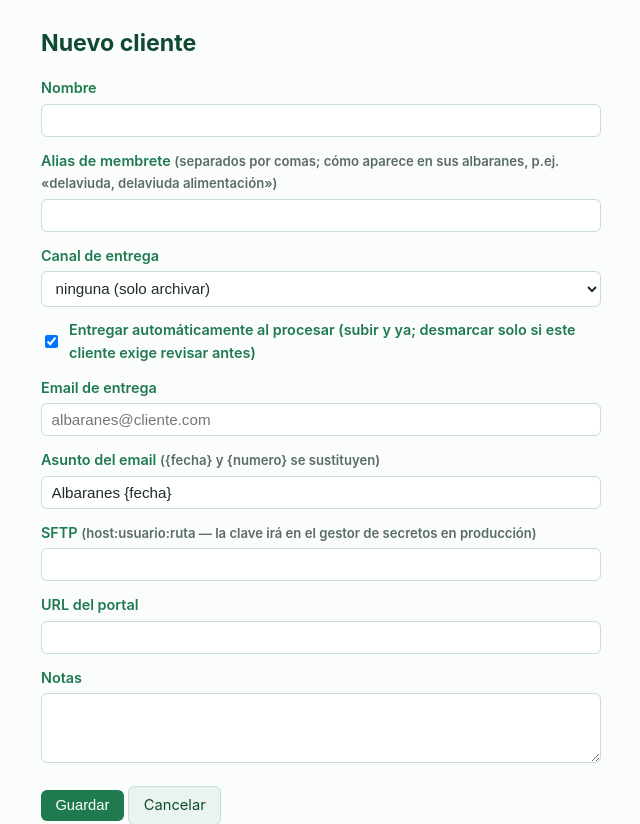
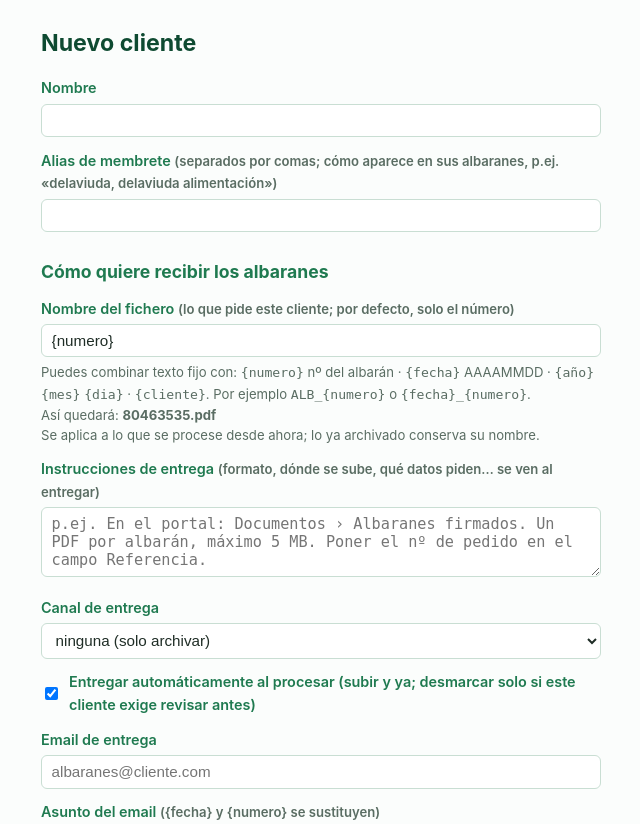
Before and after one commit to inhumario/albaranes, a Flask app: page /clientes/1 in a window 1280 px wide. Shown: the part 54-878 px from the top of the page, without its empty margins (115-755 px from the left). Run offline with Flask 3, Linux system fonts and the light colour scheme; data comes from the database, SQL or seed files in the repository; data that the repository does not hold is empty.

Commit message:
v0.6.0: nombre de fichero e instrucciones por cliente, y pantalla de subida manual al portal
- Ficha del cliente: formato del nombre ({numero}, {fecha}, {año}, {mes}, {dia}, {cliente})
  con vista previa, e instrucciones de entrega.
- Portal: descargar lo pendiente ya con su nombre (ZIP o uno a uno), abrir el portal y
  marcar lo subido; en el Archivo sale como «Sin subir» / «Subido el…».

Co-Authored-By: Claude Opus 5.5 <noreply@anthropic.com>

```diff
--- a/app.py
+++ b/app.py
@@ -30,7 +30,7 @@ from flask import (Flask, flash, redirect, render_template, request,
 
 import procesador
 
-VERSION = '0.5.1'
+VERSION = '0.6.0'
 BASE = Path(__file__).parent
 DATA = Path(os.environ.get('DATA_DIR', BASE))
 ARCHIVO = DATA / 'archivo'
@@ -105,6 +105,13 @@ def init_db() -> None:
             con.execute('ALTER TABLE lotes ADD COLUMN hechas INTEGER NOT NULL DEFAULT 0')
         except sqlite3.OperationalError:
             pass
+        # v0.6: cómo quiere cada cliente el nombre del fichero y sus instrucciones de entrega
+        for col in ("nombre_formato TEXT NOT NULL DEFAULT '{numero}'",
+                    "instrucciones TEXT NOT NULL DEFAULT ''"):
+            try:
+                con.execute(f'ALTER TABLE clientes ADD COLUMN {col}')
+            except sqlite3.OperationalError:
+                pass
         if not cfg_get(con, 'revisar_antes'):
             cfg_set(con, 'revisar_antes', '1')
         # contraseña inicial: de la variable ACCESO_CLAVE la primera vez
@@ -191,6 +198,33 @@ def casar_cliente(emisor: str, con: sqlite3.Connection):
     return None
 
 
+PROHIBIDOS = str.maketrans({c: '-' for c in '/\\:*?"<>|'})
+
+
+def nombre_fichero(cliente, numero: str, emisor: str, cuando: datetime) -> str:
+    """Nombre del PDF según el formato que pide cada cliente (ficha del cliente).
+    Variables: {numero} {cliente} {emisor} {fecha} (AAAAMMDD) {año} {mes} {dia}."""
+    formato = (cliente['nombre_formato'] if cliente else '') or '{numero}'
+    valores = {'numero': numero, 'cliente': cliente['nombre'] if cliente else '',
+               'emisor': emisor or '', 'fecha': f'{cuando:%Y%m%d}', 'año': f'{cuando:%Y}',
+               'anio': f'{cuando:%Y}', 'mes': f'{cuando:%m}', 'dia': f'{cuando:%d}'}
+    try:
+        nombre = formato.format(**valores)
+    except (KeyError, IndexError, ValueError):
+        nombre = numero  # formato mal escrito: nunca se queda sin nombre
+    nombre = nombre.translate(PROHIBIDOS).strip(' .') or numero
+    return nombre if nombre.lower().endswith('.pdf') else nombre + '.pdf'
+
+
+def destino_libre(carpeta: Path, nombre: str, propio: Path | None = None) -> Path:
+    """Ruta en la carpeta sin pisar otro albarán (si coincide el nombre, añade -2, -3…)."""
+    destino, n = carpeta / nombre, 2
+    while destino.exists() and destino != propio:
+        destino = carpeta / f'{Path(nombre).stem}-{n}.pdf'
+        n += 1
+    return destino
+
+
 def carpeta_de(cliente, emisor: str, cuando: datetime) -> Path:
     nombre = cliente['nombre'] if cliente else (emisor or 'sin-clasificar')
     return ARCHIVO / procesador.normaliza(nombre) / f'{cuando:%Y}' / f'{cuando:%m}'
@@ -216,8 +250,11 @@ def procesar_lote(lote_id: int, pdf: Path) -> None:
                 if g['revisar']:
                     carpeta = ARCHIVO / 'REVISAR'
                 carpeta.mkdir(parents=True, exist_ok=True)
-                nombre = f"{g['numero'] or 'sin-numero-lote%d-p%d' % (lote_id, g['paginas'][0]+1)}.pdf"
-                destino = carpeta / nombre
+                if g['numero'] and not g['revisar']:
+                    nombre = nombre_fichero(cliente, g['numero'], g['emisor'], ahora)
+                else:
+                    nombre = f"{g['numero'] or 'sin-numero-lote%d-p%d' % (lote_id, g['paginas'][0]+1)}.pdf"
+                destino = destino_libre(carpeta, nombre)
                 with destino.open('wb') as f:
                     g['writer'].write(f)
 
@@ -257,7 +294,7 @@ def entregar(albaran_id: int, con: sqlite3.Connection) -> str:
     elif a['modo_entrega'] == 'sftp':
         resultado = 'SFTP configurado pero el conector se activa en producción'
     else:  # portal
-        resultado = f"subir a mano al portal: {a['portal_url'] or '(URL sin configurar)'}"
+        resultado = 'para subir al portal'
     if resultado == 'ok':
         con.execute('UPDATE albaranes SET estado=?, entrega_nota=?, entregado_el=? WHERE id=?',
                     ('entregado', '', datetime.now().isoformat(timespec='seconds'), albaran_id))
@@ -277,7 +314,7 @@ def entregar_email(a: sqlite3.Row, con: sqlite3.Connection) -> str:
         '{fecha}', datetime.now().strftime('%d/%m/%Y')).replace('{numero}', a['numero'] or '')
     msg.set_content(f"Adjuntamos el albarán {a['numero']}.\n\nUn saludo.")
     msg.add_attachment((DATA / a['ruta']).read_bytes(), maintype='application',
-                       subtype='pdf', filename=f"{a['numero']}.pdf")
+                       subtype='pdf', filename=Path(a['ruta']).name)
     return enviar_smtp(cfg, msg)
 
 
@@ -367,7 +404,8 @@ def revision():
             continue
         carpeta = str(Path(a['ruta']).parent.relative_to('archivo')) + '/'
         g = grupos.setdefault(carpeta, {'cliente': a['cliente'], 'cliente_id': a['cliente_id'],
-                                        'destino': destino_texto(a), 'albaranes': []})
+                                        'destino': destino_texto(a), 'modo': a['modo_entrega'],
+                                        'albaranes': []})
         g['albaranes'].append(a)
     dudosos = [a for a in filas if a['estado'] == 'revisar']
     return render_template('revision.html', en_curso=en_curso, grupos=grupos,
@@ -400,14 +438,74 @@ def revision_enviar():
         resultados = [aprobar(i, con) for i in ids]
     ok = sum(r == 'ok' for r in resultados)
     archivados = sum(r == 'archivado' for r in resultados)
-    otros = len(resultados) - ok - archivados
+    a_portal = sum(r == 'para subir al portal' for r in resultados)
+    otros = len(resultados) - ok - archivados - a_portal
     partes = [f'{ok} enviado(s) a su cliente'] if ok else []
     if archivados:
         partes.append(f'{archivados} solo archivado(s)')
+    if a_portal:
+        partes.append(f'{a_portal} preparado(s) para subir al portal')
     if otros:
         partes.append(f'{otros} pendiente(s) de entrega (ver Panel)')
     flash('Hecho: ' + ', '.join(partes) + '.' if partes else 'No había nada colocado.')
+    if a_portal and not ok and not otros:
+        with db() as con:
+            cid = con.execute("SELECT cliente_id FROM albaranes WHERE id=?", (ids[0],)).fetchone()[0]
+        if cid and all(r == 'para subir al portal' for r in resultados):
+            return redirect(url_for('portal', cid=cid))
     return redirect(url_for('revision'))
+
+
+@app.route('/portal/<int:cid>')
+@requiere_acceso
+def portal(cid):
+    """Subida manual a un portal: abrir el portal, descargar lo pendiente ya con el
+    nombre que pide el cliente, subirlo allí y marcarlo aquí como subido."""
+    with db() as con:
+        cliente = con.execute('SELECT * FROM clientes WHERE id=?', (cid,)).fetchone()
+        if not cliente:
+            return redirect(url_for('clientes'))
+        pendientes = con.execute(
+            "SELECT * FROM albaranes WHERE cliente_id=? AND estado='pendiente_entrega' "
+            "ORDER BY ruta", (cid,)).fetchall()
+        subidos = con.execute(
+            "SELECT * FROM albaranes WHERE cliente_id=? AND estado='entregado' "
+            "ORDER BY entregado_el DESC LIMIT 10", (cid,)).fetchall()
+    return render_template('portal.html', c=cliente, pendientes=pendientes, subidos=subidos)
+
+
+@app.route('/portal/<int:cid>/zip')
+@requiere_acceso
+def portal_zip(cid):
+    """Los pendientes de ese cliente en un ZIP plano, con su nombre de entrega."""
+    import io
+    import zipfile
+    with db() as con:
+        cliente = con.execute('SELECT nombre FROM clientes WHERE id=?', (cid,)).fetchone()
+        filas = con.execute("SELECT ruta FROM albaranes WHERE cliente_id=? AND "
+                            "estado='pendiente_entrega' ORDER BY ruta", (cid,)).fetchall()
+    buf = io.BytesIO()
+    with zipfile.ZipFile(buf, 'w', zipfile.ZIP_DEFLATED) as z:
+        for a in filas:
+            z.write(DATA / a['ruta'], Path(a['ruta']).name)
+    buf.seek(0)
+    return send_file(buf, mimetype='application/zip', as_attachment=True,
+                     download_name=f"{procesador.normaliza(cliente['nombre'])}-para-subir-"
+                                   f"{datetime.now():%Y%m%d}.zip")
+
+
+@app.route('/portal/<int:cid>/subidos', methods=['POST'])
+@requiere_acceso
+def portal_subidos(cid):
+    ids = [int(i) for i in request.form.getlist('ids') if i.isdigit()]
+    ahora = datetime.now().isoformat(timespec='seconds')
+    with db() as con:
+        for i in ids:
+            con.execute("UPDATE albaranes SET estado='entregado', entrega_nota='', entregado_el=? "
+                        "WHERE id=? AND cliente_id=? AND estado='pendiente_entrega'", (ahora, i, cid))
+    flash(f'{len(ids)} albarán(es) marcado(s) como subidos al portal.' if ids
+          else 'No has marcado ninguno.')
+    return redirect(url_for('portal', cid=cid))
 
 
 @app.route('/albaran/<int:aid>/corregir', methods=['POST'])
@@ -424,11 +522,12 @@ def albaran_corregir(aid):
         cliente = con.execute('SELECT * FROM clientes WHERE id=?', (cid,)).fetchone() if cid else None
         carpeta = carpeta_de(cliente, a['emisor'], datetime.fromisoformat(a['creado']))
         carpeta.mkdir(parents=True, exist_ok=True)
-        destino = carpeta / f'{numero}.pdf'
         origen = DATA / a['ruta']
-        if destino.exists() and destino != origen:
-            flash(f'Ya hay un albarán {numero} en {destino.parent.relative_to(ARCHIVO)}.')
+        nombre = nombre_fichero(cliente, numero, a['emisor'], datetime.fromisoformat(a['creado']))
+        if (carpeta / nombre).exists() and carpeta / nombre != origen:
+            flash(f'Ya hay un albarán con el nombre {nombre} en {carpeta.relative_to(ARCHIVO)}.')
             return redirect(url_for('revision'))
+        destino = carpeta / nombre
         origen.rename(destino)
         con.execute("UPDATE albaranes SET numero=?, cliente_id=?, ruta=?, confianza='corregido', "
                     "estado='colocado', entrega_nota='' WHERE id=?",
@@ -495,7 +594,7 @@ def albaranes(carpeta=''):
                                    carpetas=[], ficheros=[], carpeta='', ver='todos', cuenta={})
         prefijo = 'archivo/' + (carpeta + '/' if carpeta else '')
         filas = con.execute(
-            'SELECT a.*, c.nombre AS cliente FROM albaranes a '
+            'SELECT a.*, c.nombre AS cliente, c.modo_entrega FROM albaranes a '
             'LEFT JOIN clientes c ON c.id=a.cliente_id WHERE a.ruta LIKE ? '
             'ORDER BY a.ruta', (prefijo + '%',)).fetchall()
     nivel = len(carpeta.split('/')) if carpeta else 0
@@ -555,7 +654,7 @@ def carpeta_zip(carpeta):
 def albaran_pdf(aid):
     with db() as con:
         a = con.execute('SELECT ruta, numero FROM albaranes WHERE id=?', (aid,)).fetchone()
-    return send_file(DATA / a['ruta'], download_name=f"{a['numero']}.pdf")
+    return send_file(DATA / a['ruta'], download_name=Path(a['ruta']).name)
 
 
 @app.route('/albaran/<int:aid>/entregar', methods=['POST'])
@@ -610,7 +709,8 @@ def cliente_form(cid=None):
         if request.method == 'POST':
             campos = {k: request.form.get(k, '').strip() for k in
                       ('nombre', 'alias', 'modo_entrega', 'email_para', 'email_asunto',
-                       'sftp_datos', 'portal_url', 'notas')}
+                       'sftp_datos', 'portal_url', 'notas', 'nombre_formato', 'instrucciones')}
+            campos['nombre_formato'] = campos['nombre_formato'] or '{numero}'
             campos['auto_entrega'] = 1 if request.form.get('auto_entrega') else 0
             if not campos['nombre']:
                 flash('El nombre es obligatorio.')
--- a/templates/albaranes.html
+++ b/templates/albaranes.html
@@ -76,11 +76,15 @@
         <div class="nombre">{{ a['ruta'].rsplit('/', 1)[1] }}</div>
         <div class="mini">{{ a['paginas'] }} hoja{{ 's' if a['paginas'] > 1 }} · escaneado {{ a['creado'][8:10] }}/{{ a['creado'][5:7] }}</div>
         {% if a['estado'] == 'entregado' %}
-          <div class="envio si">✓ Enviado{% if a['entregado_el'] %} el {{ a['entregado_el'][8:10] }}/{{ a['entregado_el'][5:7] }} a las {{ a['entregado_el'][11:16] }}{% endif %}</div>
+          <div class="envio si">✓ {{ 'Subido' if a['modo_entrega'] == 'portal' else 'Enviado' }}{% if a['entregado_el'] %} el {{ a['entregado_el'][8:10] }}/{{ a['entregado_el'][5:7] }} a las {{ a['entregado_el'][11:16] }}{% endif %}</div>
         {% elif a['estado'] == 'colocado' %}
           <div class="envio no">⏳ Sin enviar · <a href="{{ url_for('revision') }}">en Revisión</a></div>
         {% elif a['estado'] == 'pendiente_entrega' %}
+          {% if a['entrega_nota'] == 'para subir al portal' %}
+          <div class="envio no">⏳ Sin subir · <a href="{{ url_for('portal', cid=a['cliente_id']) }}">subir al portal</a></div>
+          {% else %}
           <div class="envio no">⏳ Sin enviar{% if a['entrega_nota'] %}<span class="mini"> · {{ a['entrega_nota'] }}</span>{% endif %}</div>
+          {% endif %}
         {% elif a['estado'] == 'revisar' %}
           <div class="envio no">⚠️ Para revisar · <a href="{{ url_for('revision') }}">colocar</a></div>
         {% else %}
--- a/templates/cliente_form.html
+++ b/templates/cliente_form.html
@@ -8,6 +8,18 @@
 
   <label>Alias de membrete <span class="mini">(separados por comas; cómo aparece en sus albaranes, p.ej. «delaviuda, delaviuda alimentación»)</span></label>
   <input type="text" name="alias" value="{{ c['alias'] if c else '' }}">
+
+  <h2>Cómo quiere recibir los albaranes</h2>
+  <label>Nombre del fichero <span class="mini">(lo que pide este cliente; por defecto, solo el número)</span></label>
+  <input type="text" name="nombre_formato" id="formato" value="{{ c['nombre_formato'] if c and c['nombre_formato'] else '{numero}' }}">
+  <p class="mini" style="margin:.3rem 0 0">Puedes combinar texto fijo con: <code>{numero}</code> nº del albarán ·
+    <code>{fecha}</code> AAAAMMDD · <code>{año}</code> <code>{mes}</code> <code>{dia}</code> ·
+    <code>{cliente}</code>. Por ejemplo <code>ALB_{numero}</code> o <code>{fecha}_{numero}</code>.<br>
+    Así quedará: <strong id="ejemplo-nombre"></strong>
+    <br>Se aplica a lo que se procese desde ahora; lo ya archivado conserva su nombre.</p>
+
+  <label>Instrucciones de entrega <span class="mini">(formato, dónde se sube, qué datos piden… se ven al entregar)</span></label>
+  <textarea name="instrucciones" rows="3" placeholder="p.ej. En el portal: Documentos › Albaranes firmados. Un PDF por albarán, máximo 5 MB. Poner el nº de pedido en el campo Referencia.">{{ c['instrucciones'] if c else '' }}</textarea>
 
   <label>Canal de entrega</label>
   <select name="modo_entrega">
@@ -39,4 +51,18 @@
   <p><button class="boton">Guardar</button>
      <a class="boton suave" href="{{ url_for('clientes') }}">Cancelar</a></p>
 </form>
+<script>
+(function () {
+  const f = document.getElementById('formato'), ej = document.getElementById('ejemplo-nombre');
+  const nombre = document.querySelector('input[name=nombre]');
+  function pinta() {
+    const v = {numero: '80463535', fecha: '20261027', 'año': '2026', anio: '2026', mes: '10', dia: '27',
+               cliente: nombre.value || 'Cliente', emisor: 'delaviuda'};
+    let n = (f.value || '{numero}').replace(/\{(\w+|año)\}/g, (m, k) => k in v ? v[k] : m);
+    n = n.replace(/[\/\\:*?"<>|]/g, '-').trim();
+    ej.textContent = /\.pdf$/i.test(n) ? n : n + '.pdf';
+  }
+  f.addEventListener('input', pinta); nombre.addEventListener('input', pinta); pinta();
+})();
+</script>
 {% endblock %}
--- a/templates/index.html
+++ b/templates/index.html
@@ -102,7 +102,9 @@ configurado — <a href="{{ url_for('ajustes') }}">Ajustes → Comunicaciones</a
   <td><span class="pill {{ a['estado'] }}">{{ a['estado'].replace('_',' ') }}</span>
       {% if a['entrega_nota'] %}<div class="mini">{{ a['entrega_nota'] }}</div>{% endif %}</td>
   <td>
-    {% if a['estado'] == 'pendiente_entrega' %}
+    {% if a['estado'] == 'pendiente_entrega' and a['modo_entrega'] == 'portal' %}
+      <a class="boton" href="{{ url_for('portal', cid=a['cliente_id']) }}">Subir al portal</a>
+    {% elif a['estado'] == 'pendiente_entrega' %}
       <form class="linea" method="post" action="{{ url_for('albaran_entregar', aid=a['id']) }}">
         <button class="boton">Entregar ({{ a['modo_entrega'] }})</button></form>
       <form class="linea" method="post" action="{{ url_for('albaran_marcar', aid=a['id']) }}">
--- a/templates/revision.html
+++ b/templates/revision.html
@@ -67,7 +67,7 @@
     <form method="post" action="{{ url_for('revision_enviar') }}"
           onsubmit="return confirm('¿Enviar los {{ g['albaranes']|length }} albaranes de {{ carpeta }}?')">
       <input type="hidden" name="carpeta" value="{{ carpeta }}">
-      <button class="boton suave">Enviar esta carpeta</button>
+      <button class="boton suave">{{ 'Preparar para subir al portal' if g['modo'] == 'portal' else 'Enviar esta carpeta' }}</button>
     </form>
   </div>
   <div class="rejilla">
@@ -75,7 +75,7 @@
     <div class="doc">
       <a href="{{ url_for('albaran_pdf', aid=a['id']) }}" target="_blank"><img src="{{ url_for('albaran_miniatura', aid=a['id']) }}" alt="" loading="lazy"></a>
       <div class="pie">
-        <div class="nombre">{{ a['numero'] }}.pdf</div>
+        <div class="nombre">{{ a['ruta'].rsplit('/', 1)[1] }}</div>
         <div class="mini">{{ a['paginas'] }} hoja{{ 's' if a['paginas'] > 1 }}{% if a['confianza']=='corregido' %} · corregido a mano{% endif %}</div>
         <details>
           <summary>Corregir</summary>
```
Also changed, not shown: templates/clientes.html (+4 -3 lines), templates/portal.html (added, +72 -0 lines).
